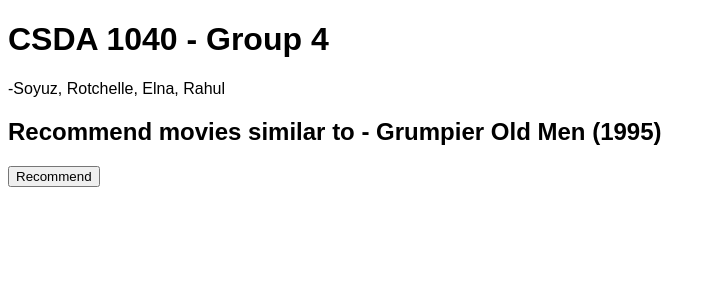
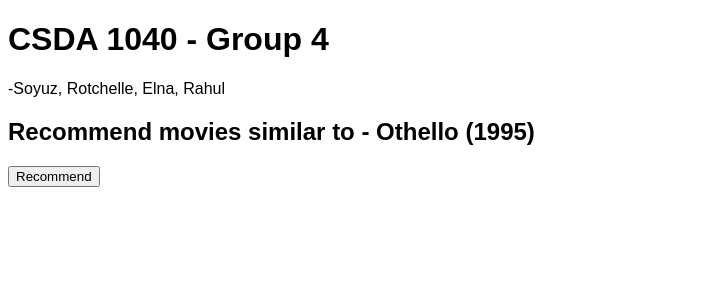
Before and after one commit to thakkarrahul01/movie-recommender, a Flask app: page / in a window 1280 px wide. Shown: the part 136-436 px from the top of the page, without its empty margins (0-716 px from the left). Run offline with Flask 2, Linux system fonts and the light colour scheme; parts of the project's set-up code (start-up, migrations or seed data) failed here and were passed over.

Commit message:
Add files via upload

```diff
--- a/templates/home.html
+++ b/templates/home.html
@@ -12,7 +12,7 @@
     <h1> CSDA 1040 - Group 4 </h1>
     <p> -Soyuz, Rotchelle, Elna, Rahul </p>
 
-    <h2> Recommend movies similar to - Grumpier Old Men (1995) </h2>
+    <h2> Recommend movies similar to - Othello (1995) </h2>
 
     <div class="login">
         <!-- Main Input For Receiving Query to our ML -->
```
